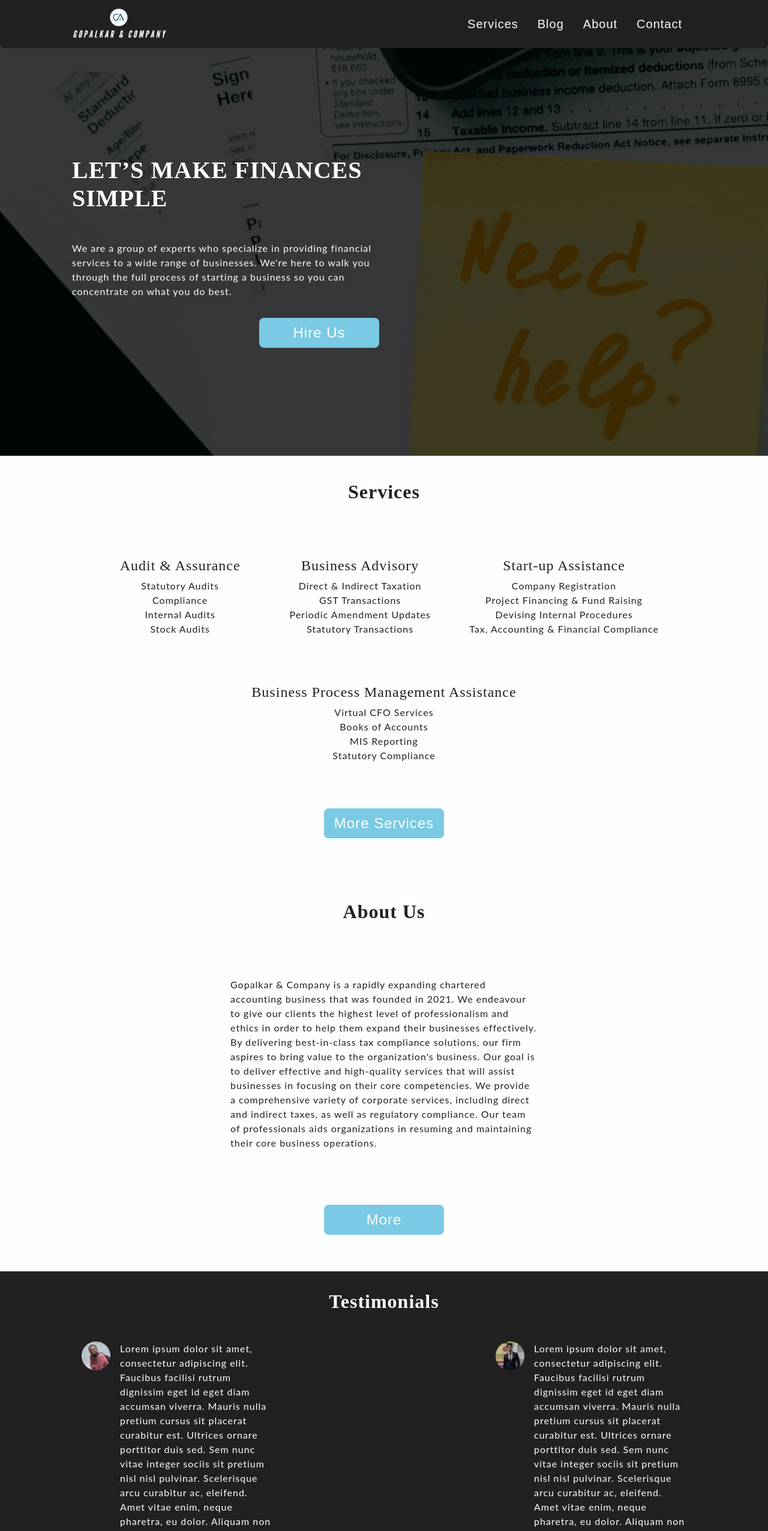
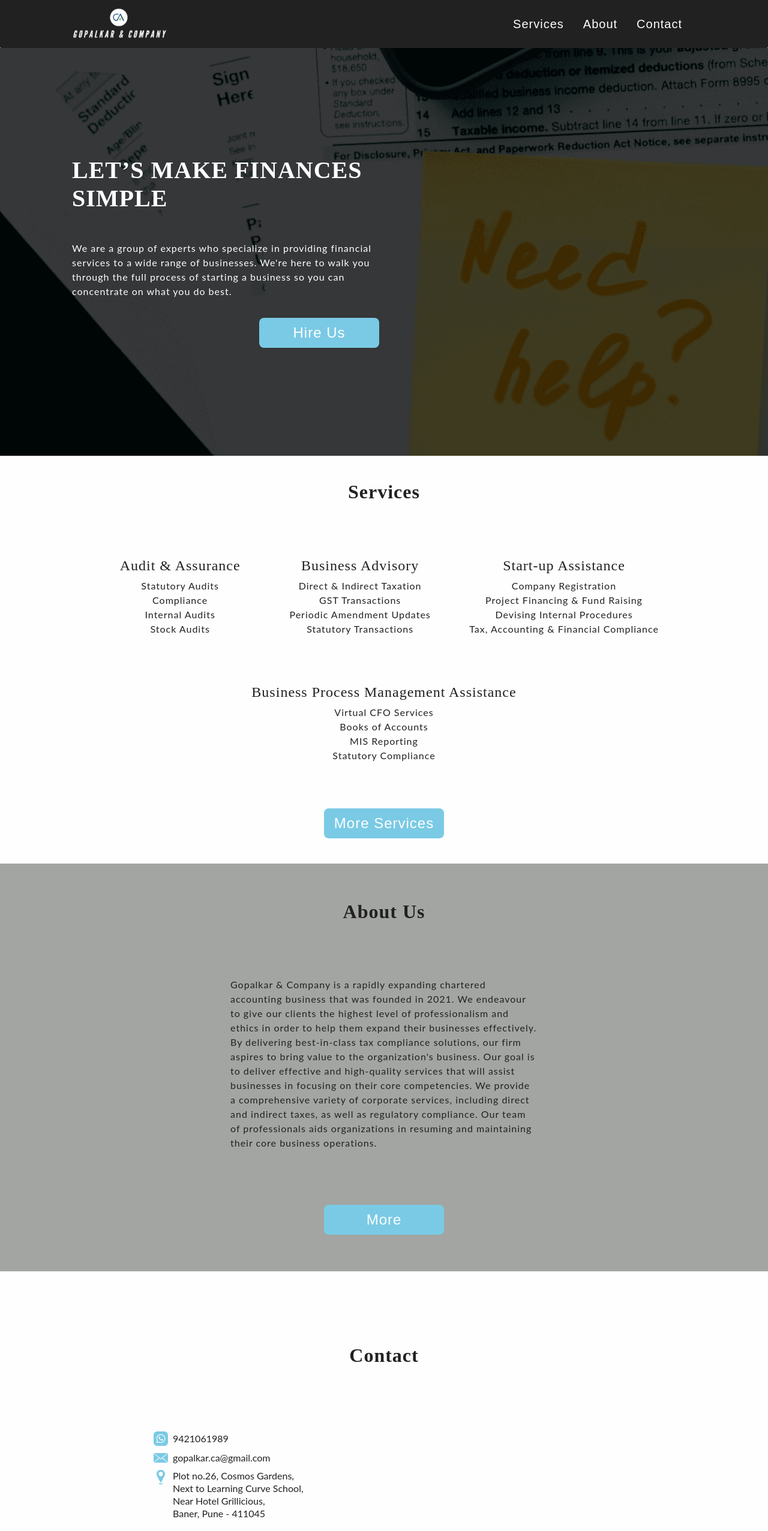
Before and after one commit to dchobarkar/Gopalkar-Company, a React (Create React App) app: page / in a window 1280 px wide. Shown: the top 2553 px of the page at 60% size. Built offline with nearby package versions, Linux system fonts and the light colour scheme; grey boxes are pictures that could not be loaded.

Commit message:
Version 1.0.0

```diff
--- a/src/components/LandingPage/About/About.css.js
+++ b/src/components/LandingPage/About/About.css.js
@@ -10,6 +10,7 @@ const AboutCSS = {
     flexDirection: "column",
     justifyContent: "center",
     alignItems: "center",
+    backgroundColor: "var(--text-gray)",
   },
   header: { ...Lib32, letterSpacing: "1px" },
   text: {
--- a/src/components/LandingPage/LandingPage.js
+++ b/src/components/LandingPage/LandingPage.js
@@ -34,7 +34,7 @@ function LandingPage() {
 
       <About />
 
-      <Testinomials />
+      {/* <Testinomials /> */}
 
       <Contact />
     </div>
--- a/src/components/Navbar/Navbar.js
+++ b/src/components/Navbar/Navbar.js
@@ -38,7 +38,7 @@ function Navbar() {
       <ul className={isOpen ? clsx(classes.menu, classes.open) : classes.menu}>
         <NavLink to="/services" label="Services" onClick={closeMobileMenu} />
 
-        <NavLink to="/blog-list" label="Blog" onClick={closeMobileMenu} />
+        {/* <NavLink to="/blog-list" label="Blog" onClick={closeMobileMenu} /> */}
 
         <NavLink to="/about" label="About" onClick={closeMobileMenu} />
 
```
